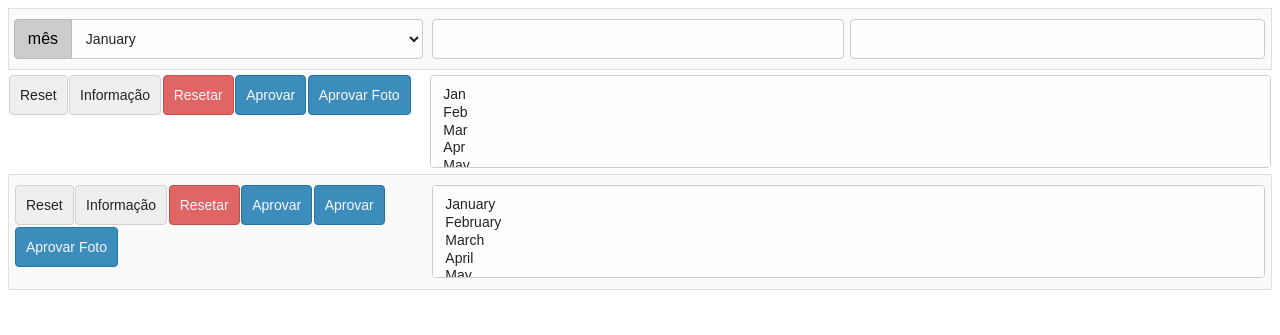
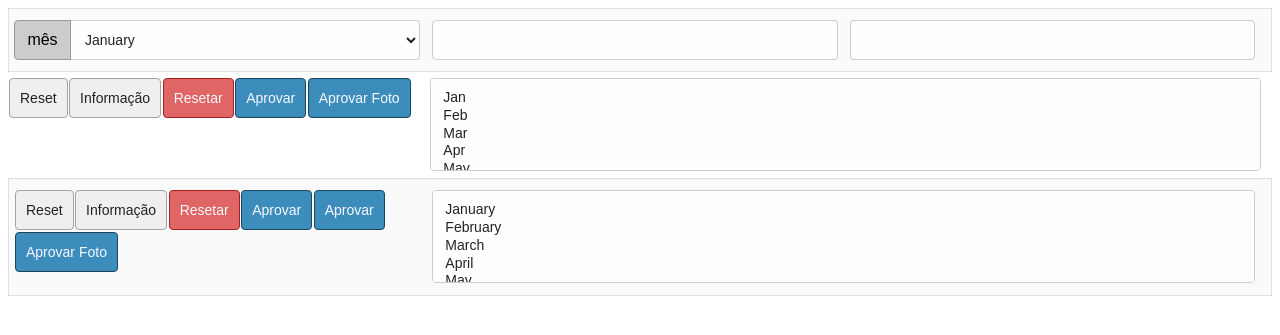
Before and after one commit to wallacemaxters/forms, a PHP site: page / in a window 1280 px wide. Shown: the top 335 px of the page. Run offline with PHP 8.4, Linux system fonts and the light colour scheme.

Commit message:
improve sass with mixins to reuses code

```diff
--- a/index.php
+++ b/index.php
@@ -17,7 +17,7 @@
 
         <div class="wgm-row">
 
-            <div class="wgm-grid-4">
+            <div class="wgm-grid-4 wgm-grid-sm-6 wgm-grid-xs-12">
 
                 <div class="wgm-input-group">
                     <label class="label-horizontal">mês</label>
@@ -30,11 +30,11 @@
 
             </div>
 
-            <div class="wgm-grid-4">
+            <div class="wgm-grid-4 wgm-grid-sm-6 wgm-grid-xs-12">
                 <input type="text" />
             </div>
 
-            <div class="wgm-grid-4">
+            <div class="wgm-grid-4 wgm-grid-sm-6 wgm-grid-xs-12">
                 <input type="search" />
             </div>
 
@@ -45,7 +45,7 @@
 
         <div class="wgm-row">
 
-            <div class="wgm-grid-4">
+            <div class="wgm-grid-4 wgm-grid-sm-6 wgm-grid-xs-12">
 
                 <input type="reset" name="Cancelar" />
                 <button type="button">Informação</button>
@@ -55,7 +55,7 @@
                 <button type="submit">Aprovar Foto</button>
             </div>
 
-            <div class="wgm-grid-8">
+            <div class="wgm-grid-8 wgm-grid-xs-12">
                 <select multiple="multiple">
                     <?php foreach (range(1, 12) as $key => $value): ?>
                         <option value="<?= $value ?>"><?= strftime('%b', mktime(0, 0, 0, $value, 1))?></option>
@@ -67,7 +67,7 @@
         <fieldset>
         <div class="wgm-row">
 
-                <div class="wgm-grid-4">
+                <div class="wgm-grid-4 wgm-grid-xs-12">
 
                     <input type="reset" name="Cancelar" />
                     <button type="button">Informação</button>
@@ -77,7 +77,7 @@
                     <button type="submit">Aprovar Foto</button>
                 </div>
 
-                <div class="wgm-grid-8">
+                <div class="wgm-grid-8 wgm-grid-xs-12">
                     <select multiple="multiple">
                         <?php foreach (range(1, 12) as $key => $value): ?>
                             <option value="<?= $value ?>"><?= strftime('%B', mktime(0, 0, 0, $value, 1))?></option>
--- a/public/css/wgm-form.css
+++ b/public/css/wgm-form.css
@@ -29,25 +29,25 @@
 
 .wgm-form button, .wgm-form input[type='button'], .wgm-form input[type='submit'], .wgm-form input[type='reset'] {
   background-color: #efefef;
-  border: 1px solid #d1d1d1;
+  border: 1px solid #a3a3a3;
   color: #222;
   cursor: pointer;
   transition: box-shadow .1s linear; }
   .wgm-form button:hover, .wgm-form input[type='button']:hover, .wgm-form input[type='submit']:hover, .wgm-form input[type='reset']:hover {
-    box-shadow: 0 0 40px #c7c7c7 inset; }
+    box-shadow: 0 0 40px #d6d6d6 inset; }
   .wgm-form button:active, .wgm-form input[type='button']:active, .wgm-form input[type='submit']:active, .wgm-form input[type='reset']:active {
     transform: translateY(1.5px); }
 
 .wgm-form [type="submit"] {
   background-color: #3c8dbc;
-  border-color: #2374a3;
+  border-color: #1d455b;
   color: ghostwhite; }
   .wgm-form [type="submit"]:hover {
-    box-shadow: 0 0 40px #146594 inset; }
+    box-shadow: 0 0 20px #307095 inset; }
 
 .wgm-form [type="reset"] {
   background-color: #E06565;
-  border-color: #c74c4c;
+  border-color: #a42121;
   color: ghostwhite; }
   .wgm-form [type="reset"]:hover {
     box-shadow: 0 0 40px #b83d3d inset; }
@@ -68,7 +68,7 @@
   background-color: #ccc;
   border-radius: 4px 0 0 4px;
   border-right: none;
-  border: 1px solid #b8b8b8;
+  border: 1px solid #999999;
   box-sizing: border-box;
   display: block;
   float: left;
@@ -84,7 +84,7 @@
   float: left;
   display: block;
   width: 85%;
-  width: calc(86% - $input-margin);
+  width: calc(86% - 1px);
   margin-left: 0;
   border-left: none;
   border-radius: 0 4px 4px 0; }
--- a/public/css/wgm-grid.css
+++ b/public/css/wgm-grid.css
@@ -1,75 +1,162 @@
 .wgm-row {
   box-sizing: border-box;
+  margin: 0;
   width: 100%;
-  margin: 0; }
+  margin-right: -5px;
+  margin-left: -5px; }
   .wgm-row:before, .wgm-row:after {
     content: ' ';
     display: block;
     clear: both; }
   .wgm-row [class*="wgm-grid"] {
+    box-sizing: border-box;
     float: left;
-    box-sizing: border-box;
-    min-height: 1px;
-    margin: 0; }
-    .wgm-row [class*="wgm-grid"]:last-of-type {
-      padding-right: 0; }
+    margin: 0;
+    min-height: 1px; }
+  .wgm-row .wgm-grid-xs-1 {
+    padding: 5px;
+    width: 8.33333%; }
+  .wgm-row .wgm-grid-xs-2 {
+    padding: 5px;
+    width: 16.66667%; }
+  .wgm-row .wgm-grid-xs-3 {
+    padding: 5px;
+    width: 25%; }
+  .wgm-row .wgm-grid-xs-4 {
+    padding: 5px;
+    width: 33.33333%; }
+  .wgm-row .wgm-grid-xs-5 {
+    padding: 5px;
+    width: 41.66667%; }
+  .wgm-row .wgm-grid-xs-6 {
+    padding: 5px;
+    width: 50%; }
+  .wgm-row .wgm-grid-xs-7 {
+    padding: 5px;
+    width: 58.33333%; }
+  .wgm-row .wgm-grid-xs-8 {
+    padding: 5px;
+    width: 66.66667%; }
+  .wgm-row .wgm-grid-xs-9 {
+    padding: 5px;
+    width: 75%; }
+  .wgm-row .wgm-grid-xs-10 {
+    padding: 5px;
+    width: 83.33333%; }
+  .wgm-row .wgm-grid-xs-11 {
+    padding: 5px;
+    width: 91.66667%; }
+  .wgm-row .wgm-grid-xs-12 {
+    padding: 5px;
+    width: 100%; }
+  @media (min-width: 768px) {
+    .wgm-row .wgm-grid-sm-1 {
+      padding: 5px;
+      width: 8.33333%; }
+    .wgm-row .wgm-grid-sm-2 {
+      padding: 5px;
+      width: 16.66667%; }
+    .wgm-row .wgm-grid-sm-3 {
+      padding: 5px;
+      width: 25%; }
+    .wgm-row .wgm-grid-sm-4 {
+      padding: 5px;
+      width: 33.33333%; }
+    .wgm-row .wgm-grid-sm-5 {
+      padding: 5px;
+      width: 41.66667%; }
+    .wgm-row .wgm-grid-sm-6 {
+      padding: 5px;
+      width: 50%; }
+    .wgm-row .wgm-grid-sm-7 {
+      padding: 5px;
+      width: 58.33333%; }
+    .wgm-row .wgm-grid-sm-8 {
+      padding: 5px;
+      width: 66.66667%; }
+    .wgm-row .wgm-grid-sm-9 {
+      padding: 5px;
+      width: 75%; }
+    .wgm-row .wgm-grid-sm-10 {
+      padding: 5px;
+      width: 83.33333%; }
+    .wgm-row .wgm-grid-sm-11 {
+      padding: 5px;
+      width: 91.66667%; }
+    .wgm-row .wgm-grid-sm-12 {
+      padding: 5px;
+      width: 100%; } }
+  @media (min-width: 996px) {
     .wgm-row .wgm-grid-1 {
-    width: 8.33333%;
-    padding-right: 4px;
-    padding-bottom: 4px;
-    padding-top: 4px; }
+      padding: 5px;
+      width: 8.33333%; }
     .wgm-row .wgm-grid-2 {
-    width: 16.66667%;
-    padding-right: 4px;
-    padding-bottom: 4px;
-    padding-top: 4px; }
+      padding: 5px;
+      width: 16.66667%; }
     .wgm-row .wgm-grid-3 {
-    width: 25%;
-    padding-right: 4px;
-    padding-bottom: 4px;
-    padding-top: 4px; }
+      padding: 5px;
+      width: 25%; }
     .wgm-row .wgm-grid-4 {
-    width: 33.33333%;
-    padding-right: 4px;
-    padding-bottom: 4px;
-    padding-top: 4px; }
+      padding: 5px;
+      width: 33.33333%; }
     .wgm-row .wgm-grid-5 {
-    width: 41.66667%;
-    padding-right: 4px;
-    padding-bottom: 4px;
-    padding-top: 4px; }
+      padding: 5px;
+      width: 41.66667%; }
     .wgm-row .wgm-grid-6 {
-    width: 50%;
-    padding-right: 4px;
-    padding-bottom: 4px;
-    padding-top: 4px; }
+      padding: 5px;
+      width: 50%; }
     .wgm-row .wgm-grid-7 {
-    width: 58.33333%;
-    padding-right: 4px;
-    padding-bottom: 4px;
-    padding-top: 4px; }
+      padding: 5px;
+      width: 58.33333%; }
     .wgm-row .wgm-grid-8 {
-    width: 66.66667%;
-    padding-right: 4px;
-    padding-bottom: 4px;
-    padding-top: 4px; }
+      padding: 5px;
+      width: 66.66667%; }
     .wgm-row .wgm-grid-9 {
-    width: 75%;
-    padding-right: 4px;
-    padding-bottom: 4px;
-    padding-top: 4px; }
+      padding: 5px;
+      width: 75%; }
     .wgm-row .wgm-grid-10 {
-    width: 83.33333%;
-    padding-right: 4px;
-    padding-bottom: 4px;
-    padding-top: 4px; }
+      padding: 5px;
+      width: 83.33333%; }
     .wgm-row .wgm-grid-11 {
-    width: 91.66667%;
-    padding-right: 4px;
-    padding-bottom: 4px;
-    padding-top: 4px; }
+      padding: 5px;
+      width: 91.66667%; }
     .wgm-row .wgm-grid-12 {
-    width: 100%;
-    padding-right: 4px;
-    padding-bottom: 4px;
-    padding-top: 4px; }
+      padding: 5px;
+      width: 100%; } }
+  @media (min-width: 1024px) {
+    .wgm-row .wgm-grid-lg-1 {
+      padding: 5px;
+      width: 8.33333%; }
+    .wgm-row .wgm-grid-lg-2 {
+      padding: 5px;
+      width: 16.66667%; }
+    .wgm-row .wgm-grid-lg-3 {
+      padding: 5px;
+      width: 25%; }
+    .wgm-row .wgm-grid-lg-4 {
+      padding: 5px;
+      width: 33.33333%; }
+    .wgm-row .wgm-grid-lg-5 {
+      padding: 5px;
+      width: 41.66667%; }
+    .wgm-row .wgm-grid-lg-6 {
+      padding: 5px;
+      width: 50%; }
+    .wgm-row .wgm-grid-lg-7 {
+      padding: 5px;
+      width: 58.33333%; }
+    .wgm-row .wgm-grid-lg-8 {
+      padding: 5px;
+      width: 66.66667%; }
+    .wgm-row .wgm-grid-lg-9 {
+      padding: 5px;
+      width: 75%; }
+    .wgm-row .wgm-grid-lg-10 {
+      padding: 5px;
+      width: 83.33333%; }
+    .wgm-row .wgm-grid-lg-11 {
+      padding: 5px;
+      width: 91.66667%; }
+    .wgm-row .wgm-grid-lg-12 {
+      padding: 5px;
+      width: 100%; } }
--- a/wgm-form.scss
+++ b/wgm-form.scss
@@ -38,8 +38,6 @@ $button-bg-reset: #E06565;
 $button-color-light: ghostwhite;
 
 $button-color-dark: #222;
-
-$button-border-variation: -25;
 
 // Label styles :d
 $label-bg: #ccc;
@@ -92,13 +90,13 @@ $inputs: "input[type='text'],input[type='search'],input[type='number'], select";
         @extend %input-style;
 
         background-color: $button-bg-default;
-        border: 1px solid $button-bg-default - 30;
+        border: 1px solid darken($button-bg-default, 30);
         color: $button-color-dark;
-        cursor:pointer;
+        cursor: pointer;
         transition: box-shadow .1s linear;
 
         &:hover{
-            box-shadow: 0 0 40px $button-bg-default - 40 inset;
+            box-shadow: 0 0 40px darken($button-bg-default, 10) inset;
         }
 
         &:active{
@@ -109,18 +107,18 @@ $inputs: "input[type='text'],input[type='search'],input[type='number'], select";
     [type="submit"] {
 
         background-color: $button-bg-submit;
-        border-color: $button-bg-submit + $button-border-variation;
+        border-color: darken($button-bg-submit, 25);
         color: $button-color-light;
 
         &:hover{
-            box-shadow: 0 0 40px $button-bg-submit - 40 inset;
+            box-shadow: 0 0 20px darken($button-bg-submit, 10) inset;
         }
     }
 
     [type="reset"] {
 
         background-color: $button-bg-reset;
-        border-color: $button-bg-reset + $button-border-variation;
+        border-color: darken($button-bg-reset, 25);
         color: $button-color-light;
 
         &:hover{
@@ -153,7 +151,7 @@ $inputs: "input[type='text'],input[type='search'],input[type='number'], select";
             background-color: $label-bg;
             border-radius:4px 0 0 4px;
             border-right:none;
-            border:1px solid $label-bg - 20;
+            border:1px solid darken($label-bg, 20);
             box-sizing:border-box;
             display:block;
             float:left;
@@ -171,7 +169,7 @@ $inputs: "input[type='text'],input[type='search'],input[type='number'], select";
             float:left;
             display:block;
             width:85%;
-            width:calc(86% - $input-margin);
+            width:calc(86% - #{$input-margin});
             margin-left:0;
             border-left:none;
             border-radius:0 4px 4px 0;
--- a/wgm-grid.scss
+++ b/wgm-grid.scss
@@ -1,14 +1,49 @@
+// Grid size definitions
 $column-number: 12;
-$grid-gutter: 4px;
 
-$grid-class: wgm-grid;
-$grid-row: wgm-row;
+$grid-gutter: 5px;
+
+// Grid names definitions
+
+$grid-name: wgm;
+
+$grid-class: #{$grid-name}-grid;
+
+$grid-row: #{$grid-name}-row;
+
+// Media size definitions
+
+$media-desktop: "(min-width: 996px)";
+
+$media-tablet: "(min-width: 768px)";
+
+$media-tv: "(min-width: 1024px)";
+
+
+// Grid mixin to reuse
+@mixin create-grid($cols, $prefix: false) {
+
+    @if not $prefix {
+        $name: #{$grid-class};
+    } @else {
+        $name: #{$grid-class}-#{$prefix}
+    }
+
+    @for $i from 1 through $cols {
+        & .#{$name}-#{$i} {
+            padding: $grid-gutter;
+            width: percentage($i/$column-number);
+        }
+    }
+}
 
 .#{$grid-row} {
 
     box-sizing:border-box;
+    margin:0;
     width:100%;
-    margin:0;
+    margin-right: -$grid-gutter;
+    margin-left: -$grid-gutter;
 
     &:before, &:after{
         content: ' ';
@@ -17,21 +52,23 @@ $grid-row: wgm-row;
     }
 
     [class*="#{$grid-class}"] {
+        box-sizing: border-box;
         float:left;
-        box-sizing: border-box;
+        margin:0;
         min-height:1px;
-        margin:0;
-        &:last-of-type{
-            padding-right:0;
-        }
     }
 
-    @for $i from 1 through $column-number {
-        & .#{$grid-class}-#{$i} {
-            width: 100%/$column-number * $i;
-            padding-right:$grid-gutter;
-            padding-bottom: $grid-gutter;
-            padding-top: $grid-gutter;
-        }
+    @include create-grid($column-number, xs);
+
+    @media #{$media-tablet} {
+        @include create-grid($column-number, sm);
+    }
+
+    @media #{$media-desktop} {
+        @include create-grid($column-number);
+    }
+
+    @media #{$media-tv} {
+        @include create-grid($column-number, lg);
     }
 }
```
Lines whose indentation alone changed are shown as unchanged.
